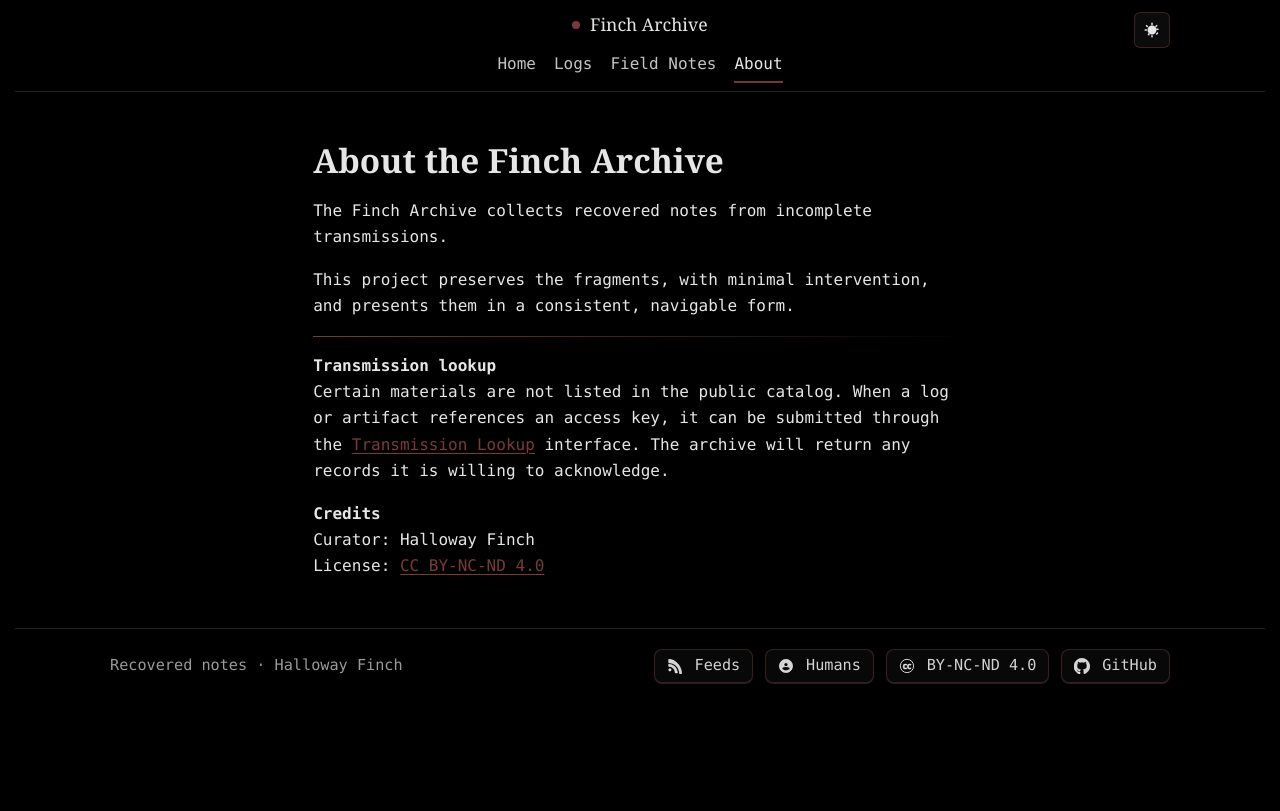
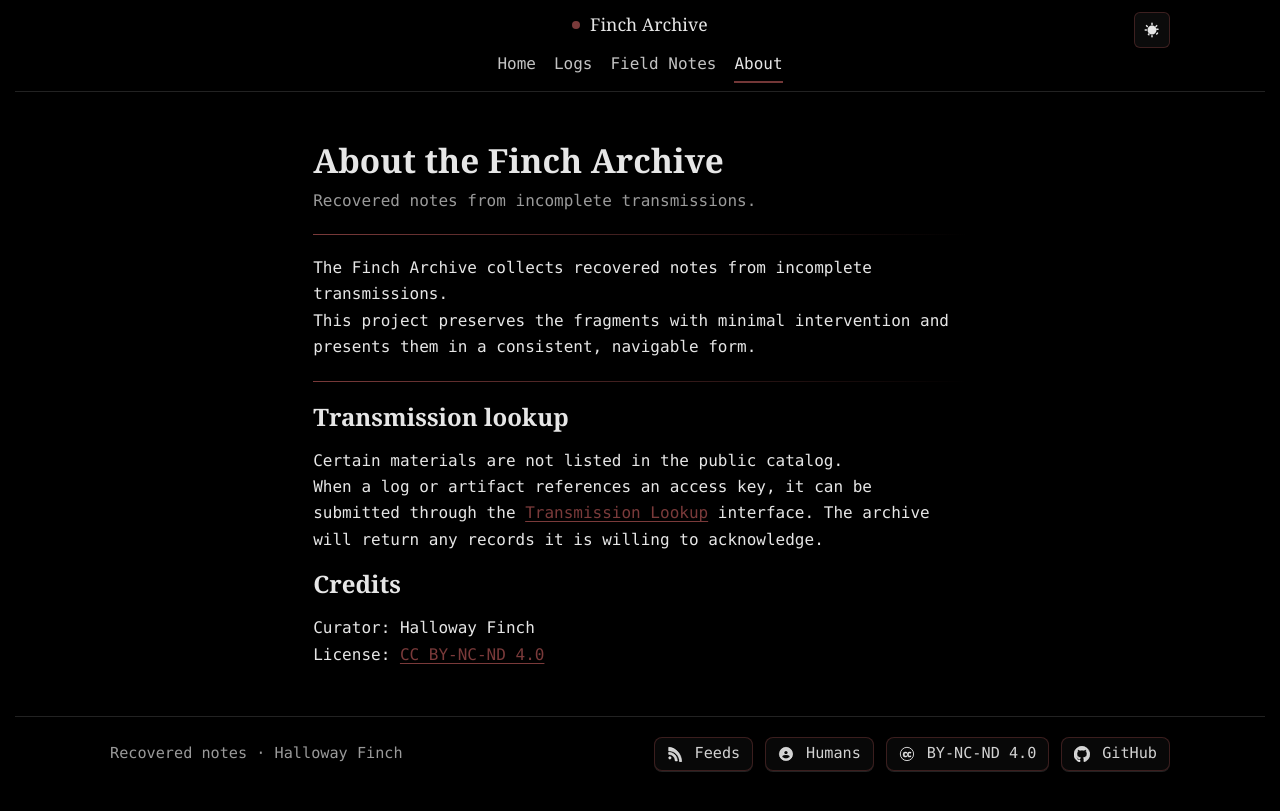
Before and after one commit to HallowayFinch/fincharchive.com, a Jekyll site: the page built from about.md, in a window 1280 px wide. Shown: the top 811 px of the page. Built offline with Jekyll 4.4.1, drawn with Linux system fonts in a browser that asks for light colours.

Commit message:
Update about.md

```diff
--- a/about.md
+++ b/about.md
@@ -2,21 +2,28 @@
 layout: default
 title: About
 permalink: /about/
+description: "Background, scope, and transmission lookup details for the Finch Archive."
 ---
 
-<div class="rule"></div>
+<header class="page-header">
+  <h1 class="page-title">About the Finch Archive</h1>
+  <p class="page-lead">Recovered notes from incomplete transmissions.</p>
+</header>
 
-# About the Finch Archive
+<div class="rule rule--spaced"></div>
 
 The Finch Archive collects recovered notes from incomplete transmissions.
+This project preserves the fragments with minimal intervention and presents them in a consistent, navigable form.
 
-This project preserves the fragments, with minimal intervention, and presents them in a consistent, navigable form.
+<div class="rule rule--spaced"></div>
 
-<div class="rule"></div>
+## Transmission lookup
 
-**Transmission lookup**
-Certain materials are not listed in the public catalog. When a log or artifact references an access key, it can be submitted through the [Transmission Lookup](/t/) interface. The archive will return any records it is willing to acknowledge.
+Certain materials are not listed in the public catalog.
+When a log or artifact references an access key, it can be submitted through the
+[Transmission Lookup](/t/) interface. The archive will return any records it is willing to acknowledge.
 
-**Credits**
+## Credits
+
 Curator: Halloway Finch
-License: [CC BY-NC-ND 4.0](https://creativecommons.org/licenses/by-nc-nd/4.0/)
+License: [CC&nbsp;BY-NC-ND&nbsp;4.0](https://creativecommons.org/licenses/by-nc-nd/4.0/)
```
